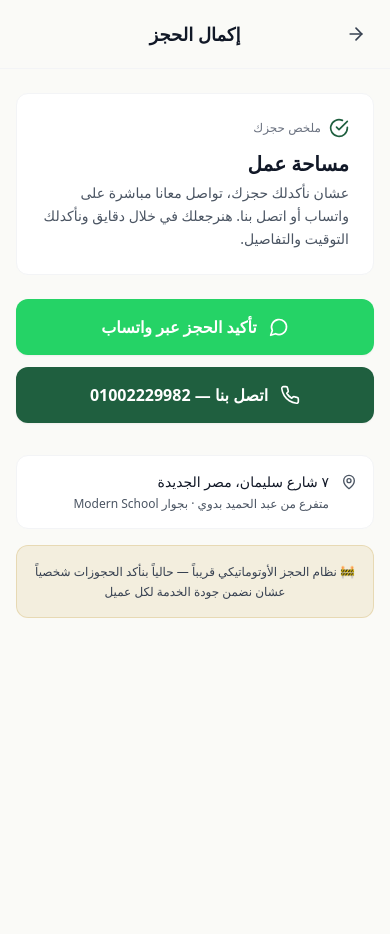
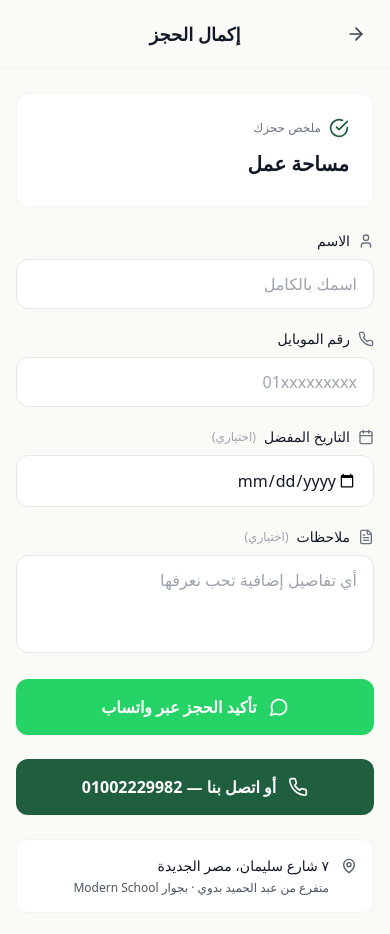
Before and after one commit to Madmonah/madmona-app, a Next.js app: page /book in a window 390 px wide. Shown: the top 934 px of the page. Before the commit the page ends 844 px from the top, so only its background shows below. Built offline with nearby package versions, Linux system fonts and the light colour scheme.

Commit message:
feat: booking form with name+phone+date, plus SQL for leads table and image storage

```diff
--- a/src/app/book/page.tsx
+++ b/src/app/book/page.tsx
@@ -1,8 +1,17 @@
 'use client'
 
-import { Suspense } from 'react'
+import { Suspense, useState, type FormEvent } from 'react'
 import { useSearchParams, useRouter } from 'next/navigation'
-import { ArrowRight, MessageCircle, Phone, MapPin, CheckCircle } from 'lucide-react'
+import {
+  ArrowRight,
+  MessageCircle,
+  Phone,
+  MapPin,
+  CheckCircle,
+  User,
+  Calendar,
+  FileText,
+} from 'lucide-react'
 
 type SpaceId = 'indoor-coworking' | 'outdoor-garden' | 'private-office' | 'meeting-room'
 
@@ -22,8 +31,6 @@ const PRICING_TYPE_NAMES: Record<string, string> = {
   'hourly-8': 'بالساعة (٨ أشخاص)',
 }
 
-// Falls back to the raw string when no mapping is found
-// (e.g. when pricing type comes straight from DB names like 'بالساعة')
 function resolvePricingLabel(type: string | undefined): string {
   if (!type) return ''
   return PRICING_TYPE_NAMES[type] || type
@@ -34,10 +41,46 @@ interface BookingData {
   pricingType: string
 }
 
+// Format the WhatsApp message — includes whatever data the user filled in,
+// gracefully omitting fields they skipped.
+function buildWhatsAppMessage(opts: {
+  spaceName: string
+  pricingName: string
+  customerName: string
+  customerPhone: string
+  preferredDate: string
+  notes: string
+}): string {
+  const lines: string[] = ['أهلاً يا مضمونة 👋', '', 'حابب أحجز:']
+  lines.push(`• ${opts.spaceName}`)
+  if (opts.pricingName) lines.push(`• ${opts.pricingName}`)
+
+  const hasCustomerInfo =
+    opts.customerName.trim() || opts.customerPhone.trim() || opts.preferredDate || opts.notes.trim()
+
+  if (hasCustomerInfo) {
+    lines.push('', 'بياناتي:')
+    if (opts.customerName.trim()) lines.push(`• الاسم: ${opts.customerName.trim()}`)
+    if (opts.customerPhone.trim()) lines.push(`• الموبايل: ${opts.customerPhone.trim()}`)
+    if (opts.preferredDate) lines.push(`• التاريخ المفضل: ${opts.preferredDate}`)
+    if (opts.notes.trim()) lines.push(`• ملاحظات: ${opts.notes.trim()}`)
+  }
+
+  lines.push('', 'ممكن نتواصل لتأكيد التفاصيل؟')
+  return lines.join('\n')
+}
+
 function BookingContent() {
   const searchParams = useSearchParams()
   const router = useRouter()
 
+  // Form state
+  const [customerName, setCustomerName] = useState('')
+  const [customerPhone, setCustomerPhone] = useState('')
+  const [preferredDate, setPreferredDate] = useState('')
+  const [notes, setNotes] = useState('')
+
+  // Parse booking context from URL
   let bookingData: BookingData | null = null
   try {
     const spaceParam = searchParams.get('space')
@@ -47,17 +90,29 @@ function BookingContent() {
         bookingData = parsed as BookingData
       }
     }
-  } catch (e) {
+  } catch {
     // Invalid query — fall through to default
   }
 
   const spaceName = bookingData ? SPACE_NAMES[bookingData.spaceId] || 'مساحة عمل' : 'مساحة عمل'
   const pricingName = bookingData ? resolvePricingLabel(bookingData.pricingType) : ''
 
-  const whatsappMessage = encodeURIComponent(
-    `أهلاً يا مضمونة 👋\n\nحابب أحجز:\n• ${spaceName}${pricingName ? `\n• ${pricingName}` : ''}\n\nممكن نتواصل لتأكيد التفاصيل والموعد؟`
-  )
-  const whatsappUrl = `https://wa.me/201002229982?text=${whatsappMessage}`
+  const handleSubmit = (e: FormEvent<HTMLFormElement>) => {
+    e.preventDefault()
+    const message = buildWhatsAppMessage({
+      spaceName,
+      pricingName,
+      customerName,
+      customerPhone,
+      preferredDate,
+      notes,
+    })
+    const whatsappUrl = `https://wa.me/201002229982?text=${encodeURIComponent(message)}`
+    window.open(whatsappUrl, '_blank', 'noopener,noreferrer')
+  }
+
+  // Today's date in YYYY-MM-DD format for the date input min
+  const todayIso = new Date().toISOString().split('T')[0]
 
   return (
     <div className="min-h-screen bg-[#FAFAF7]" dir="rtl">
@@ -68,6 +123,7 @@ function BookingContent() {
             onClick={() => router.back()}
             className="p-2 hover:bg-gray-50 rounded-full transition-colors"
             aria-label="رجوع"
+            type="button"
           >
             <ArrowRight className="w-5 h-5 text-gray-700" />
           </button>
@@ -76,7 +132,7 @@ function BookingContent() {
         </div>
       </header>
 
-      <main className="max-w-md mx-auto px-4 py-6 pb-20">
+      <main className="max-w-md mx-auto px-4 py-6 pb-8">
         {/* Booking Summary */}
         <section className="bg-white rounded-xl border border-gray-100 p-6 mb-6">
           <div className="flex items-center gap-2 mb-3">
@@ -85,34 +141,101 @@ function BookingContent() {
           </div>
           <h2 className="text-xl font-bold text-gray-900 mb-1">{spaceName}</h2>
           {pricingName && (
-            <p className="text-sm text-[#B8860B] font-medium mb-3">{pricingName}</p>
+            <p className="text-sm text-[#B8860B] font-medium">{pricingName}</p>
           )}
-          <p className="text-sm text-gray-600 leading-relaxed">
-            عشان نأكدلك حجزك، تواصل معانا مباشرة على واتساب أو اتصل بنا.
-            هنرجعلك في خلال دقايق ونأكدلك التوقيت والتفاصيل.
-          </p>
         </section>
 
-        {/* CTA Buttons */}
-        <section className="space-y-3 mb-8">
-          <a
-            href={whatsappUrl}
-            target="_blank"
-            rel="noopener noreferrer"
+        {/* Booking Form */}
+        <form onSubmit={handleSubmit} className="space-y-5 mb-6">
+          <div>
+            <label className="text-sm font-medium text-gray-900 mb-2 block">
+              <span className="flex items-center gap-2">
+                <User className="w-4 h-4 text-gray-500" />
+                الاسم
+              </span>
+            </label>
+            <input
+              type="text"
+              value={customerName}
+              onChange={(e) => setCustomerName(e.target.value)}
+              placeholder="اسمك بالكامل"
+              className="w-full px-4 py-3 border border-gray-200 rounded-xl bg-white focus:outline-none focus:ring-2 focus:ring-[#1F5F3F]/30 focus:border-[#1F5F3F] transition-colors text-right"
+              autoComplete="name"
+            />
+          </div>
+
+          <div>
+            <label className="text-sm font-medium text-gray-900 mb-2 block">
+              <span className="flex items-center gap-2">
+                <Phone className="w-4 h-4 text-gray-500" />
+                رقم الموبايل
+              </span>
+            </label>
+            <input
+              type="tel"
+              value={customerPhone}
+              onChange={(e) => setCustomerPhone(e.target.value.replace(/[^\d+]/g, '').slice(0, 14))}
+              placeholder="01xxxxxxxxx"
+              className="w-full px-4 py-3 border border-gray-200 rounded-xl bg-white focus:outline-none focus:ring-2 focus:ring-[#1F5F3F]/30 focus:border-[#1F5F3F] transition-colors text-right"
+              dir="ltr"
+              style={{ textAlign: 'right' }}
+              autoComplete="tel"
+              inputMode="tel"
+            />
+          </div>
+
+          <div>
+            <label className="text-sm font-medium text-gray-900 mb-2 block">
+              <span className="flex items-center gap-2">
+                <Calendar className="w-4 h-4 text-gray-500" />
+                التاريخ المفضل
+                <span className="text-xs text-gray-400 font-normal">(اختياري)</span>
+              </span>
+            </label>
+            <input
+              type="date"
+              value={preferredDate}
+              onChange={(e) => setPreferredDate(e.target.value)}
+              min={todayIso}
+              className="w-full px-4 py-3 border border-gray-200 rounded-xl bg-white focus:outline-none focus:ring-2 focus:ring-[#1F5F3F]/30 focus:border-[#1F5F3F] transition-colors text-right"
+            />
+          </div>
+
+          <div>
+            <label className="text-sm font-medium text-gray-900 mb-2 block">
+              <span className="flex items-center gap-2">
+                <FileText className="w-4 h-4 text-gray-500" />
+                ملاحظات
+                <span className="text-xs text-gray-400 font-normal">(اختياري)</span>
+              </span>
+            </label>
+            <textarea
+              value={notes}
+              onChange={(e) => setNotes(e.target.value)}
+              placeholder="أي تفاصيل إضافية تحب نعرفها"
+              rows={3}
+              className="w-full px-4 py-3 border border-gray-200 rounded-xl bg-white focus:outline-none focus:ring-2 focus:ring-[#1F5F3F]/30 focus:border-[#1F5F3F] transition-colors text-right resize-none"
+            />
+          </div>
+
+          {/* Submit — opens WhatsApp with prefilled message */}
+          <button
+            type="submit"
             className="flex items-center justify-center gap-3 w-full bg-[#25D366] text-white py-4 px-6 rounded-xl font-semibold hover:bg-[#25D366]/90 transition-colors shadow-sm"
           >
             <MessageCircle className="w-5 h-5" />
             <span>تأكيد الحجز عبر واتساب</span>
-          </a>
+          </button>
+        </form>
 
-          <a
-            href="tel:01002229982"
-            className="flex items-center justify-center gap-3 w-full bg-[#1F5F3F] text-white py-4 px-6 rounded-xl font-semibold hover:bg-[#1F5F3F]/90 transition-colors shadow-sm"
-          >
-            <Phone className="w-5 h-5" />
-            <span>اتصل بنا — 01002229982</span>
-          </a>
-        </section>
+        {/* Alternate contact */}
+        <a
+          href="tel:01002229982"
+          className="flex items-center justify-center gap-3 w-full bg-[#1F5F3F] text-white py-4 px-6 rounded-xl font-semibold hover:bg-[#1F5F3F]/90 transition-colors shadow-sm mb-6"
+        >
+          <Phone className="w-5 h-5" />
+          <span>أو اتصل بنا — 01002229982</span>
+        </a>
 
         {/* Location reminder */}
         <section className="bg-white rounded-xl border border-gray-100 p-4 mb-4">
@@ -120,17 +243,12 @@ function BookingContent() {
             <MapPin className="w-4 h-4 text-gray-600 mt-0.5 flex-shrink-0" />
             <div>
               <p className="text-sm font-medium text-gray-900">٧ شارع سليمان، مصر الجديدة</p>
-              <p className="text-xs text-gray-600 mt-1">متفرع من عبد الحميد بدوي · بجوار Modern School</p>
+              <p className="text-xs text-gray-600 mt-1">
+                متفرع من عبد الحميد بدوي · بجوار Modern School
+              </p>
             </div>
           </div>
         </section>
-
-        {/* Coming soon notice */}
-        <div className="p-4 bg-[#B8860B]/10 border border-[#B8860B]/20 rounded-xl">
-          <p className="text-xs text-gray-700 leading-relaxed text-center">
-            🚧 نظام الحجز الأوتوماتيكي قريباً — حالياً بنأكد الحجوزات شخصياً عشان نضمن جودة الخدمة لكل عميل
-          </p>
-        </div>
       </main>
     </div>
   )
```
Also changed, not shown: 2 other files (tests, documents, lock files or other folders).
